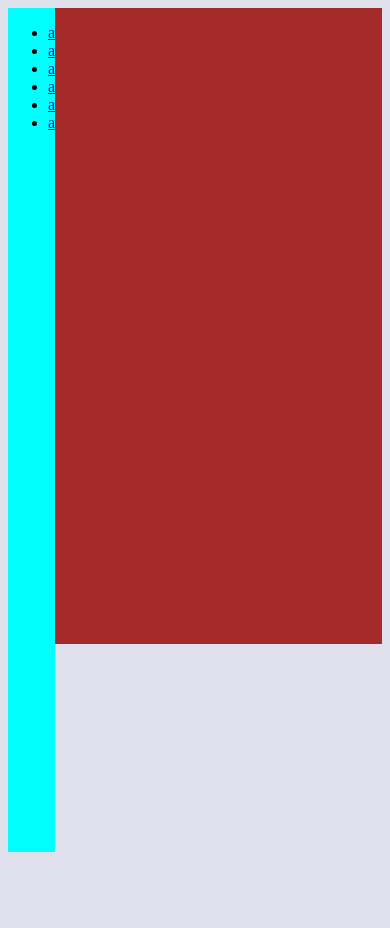
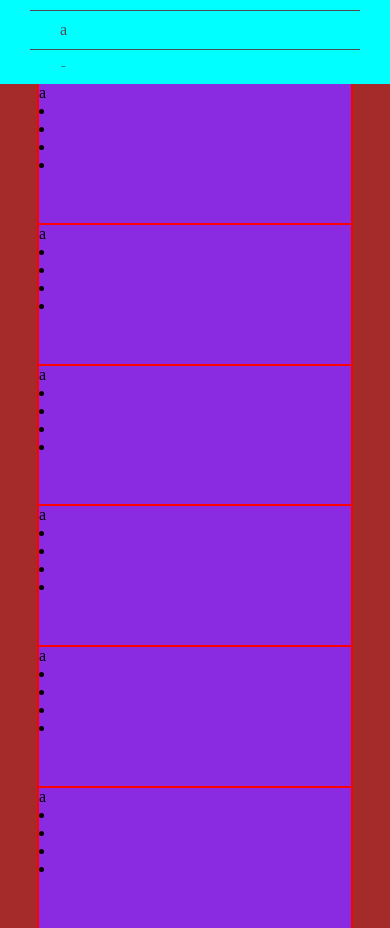
Before and after one commit to HatzuHanna/documentation-, a plain HTML site: page index.html in a window 390 px wide. Before the commit the page ends 844 px from the top, so only its background shows below. Drawn offline with Linux system fonts and the light colour scheme.

Commit message:
checking overflow, great to learn

```diff
--- a/index.html
+++ b/index.html
@@ -11,7 +11,7 @@
 <body>
     <script src="https://cdn.freecodecamp.org/testable-projects-fcc/v1/bundle.js"></script>
 
-    <main id="main-doc">
+
 
             <nav id="navbar">
                 <header></header>
@@ -25,7 +25,7 @@
                 </ul>
             </nav>
 
-
+            <main id="main-doc">
 
 
             <section class="main-section" id="a">
--- a/style.css
+++ b/style.css
@@ -1,25 +1,77 @@
 :root{
     --coolbg: rgb(224, 223, 236);
+}
+
+*{
+    margin: 0;
+    padding: 0;
+    box-sizing: border-box;
+
 }
 
 body{
 
     background-color: var(--coolbg);
-};
+}
 
 
 main{
     display: flex;
+    flex-direction: column;
+    width:auto;
+    margin-left: 20vw;
+    background-color: rgb(77, 0, 64);
+    height: 100vh;
+    align-items: center;
 
+}
+
+section{
+    display: display;
+    width: 80%;
+    height: 500px;
+    background-color: blueviolet;
+    outline: 2px solid red;
 
 }
 
 #navbar{
+    display: block;
     position: fixed;
     margin-left:0 ;
     height: 100vh;
     background-color: aqua;
+    width: 20vw;
+    padding: 10px 30px;
+    text-decoration: none;
+     cursor: pointer;
 }
+
+#navbar ul {
+    height: 88%;
+    padding: 0;
+    overflow-y: auto;
+    overflow-x: hidden;
+  }
+
+  #navbar li {
+    color: #4d4e53;
+    border-top: 1px solid;
+    list-style: none;
+    position: relative;
+    width: 100%;
+  }
+
+  #navbar a {
+    display: block;
+    padding: 10px 30px;
+    color: #4d4e53;
+    text-decoration: none;
+    cursor: pointer;
+  }
+
+
+
 
 /* ***media*** */
 
@@ -27,9 +79,22 @@ main{
 @media (max-width:700px) {
 
     main{
-
+        display: flex;
         flex-direction: column;
         background-color: brown;
+        margin: 0;
+        margin-top: 10vh;
+
+    }
+
+    #navbar{
+        display: block;
+        position: absolute;
+        margin-left:0 ;
+        margin-top: -10vh;
+        height: 10vh;
+        width: 100vw;
+        background-color: aqua;
     }
 
 
```
